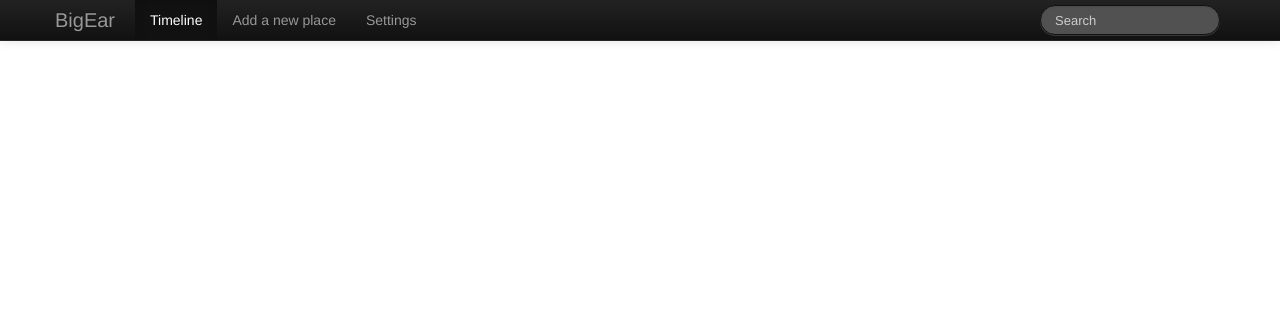
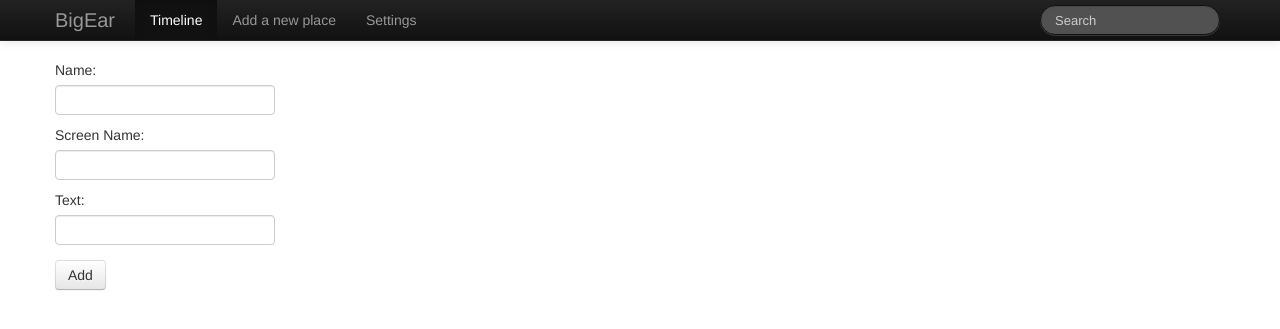
Before and after one commit to ciheul/ciheul, a Django app: template ciheul/templates/base.html in a window 1280 px wide. Shown: the top 329 px of the page. Run offline with Django 3.2, Linux system fonts and the light colour scheme; the template is opened without the code that fills it: most values are stand-ins (such as "Sample title", 1, 10 or a date in 2020); parts of the project's set-up code (start-up, migrations or seed data) failed here and were passed over; some libraries are stand-ins or nearby versions.

Commit message:
simple create and read operation

```diff
--- a/ciheul/bigear/api.py
+++ b/ciheul/bigear/api.py
@@ -7,6 +7,7 @@ from bigear import models
 class ReportResource(MainResource, ModelResource):
     class Meta:
         queryset = models.Report.objects.all()
+        list_allow_methods = ['get', 'post']
         resource_name = 'report'
         include_resource_uri = False
         excludes = ['id']
--- a/ciheul/dirban/api.py
+++ b/ciheul/dirban/api.py
@@ -1,7 +1,7 @@
 from tastypie.resources import ModelResource
 from tastypie.authorization import Authorization
+from ciheul.common import MainResource
 from dirban import models
-from ciheul.common import MainResource
 
 
 class BusinessResource(MainResource, ModelResource):
--- a/ciheul/settings.py
+++ b/ciheul/settings.py
@@ -178,3 +178,5 @@ LOGGING = {
         },
     }
 }
+
+APPEND_SLASH = True
--- a/ciheul/static/js/app/bigear/models.js
+++ b/ciheul/static/js/app/bigear/models.js
@@ -6,6 +6,6 @@ app.Report = Backbone.Model.extend({
 
 
 app.Timeline = Backbone.Collection.extend({
-  url: '/report',
+  url: '/report/',
   model: app.Report,
 });
--- a/ciheul/static/js/app/bigear/views.js
+++ b/ciheul/static/js/app/bigear/views.js
@@ -24,6 +24,24 @@ app.TimelineView = Backbone.View.extend({
     this.listenTo(this.collection, 'reset', this.render);
   },
 
+  events: {
+    'click #add': 'addReport'
+  },
+
+  addReport: function(e) {
+    e.preventDefault();
+
+    var formData = {};
+    console.log("debug");
+    $('#addReport div').children('input').each(function(i, el) {
+      if ($(el).val() !== '') {
+        formData[el.id] = $(el).val();
+      }
+    });
+
+    this.collection.create(formData);
+  },
+
   render: function() {
     this.collection.each(function(item) {
       this.renderReport(item);
--- a/ciheul/templates/base.html
+++ b/ciheul/templates/base.html
@@ -37,7 +37,18 @@
   </div>
 
   <div class="container">
-    <div class="timeline"></div>
+    <div class="timeline">
+      <form id="addReport" action="#">
+      <div>
+        <label for="name">Name: </label><input id="name" type="text" />
+        <label for="screen_name">Screen Name: </label><input id="screen_name" type="text" />
+        <label for="text">Text: </label><input id="text" type="text" />
+        <label for="is_like"></label><input id="is_like" type="hidden" value="false"/>
+        <label for="num_likes"></label><input id="num_likes" type="hidden" value=0 />
+        <button id="add" class="btn">Add</button>
+      </div>
+    </form>
+    </div>
   </div>
 
   <script src="//cdnjs.cloudflare.com/ajax/libs/jquery/2.0.3/jquery.min.js"></script>
@@ -52,10 +63,14 @@
   </script>
 
   <script type="text/template" id="report-template">
-    <p><%= created_at %></p>
+    <% if (typeof(created_at) !== 'undefined') { %>
+      <p><%= created_at %></p>
+    <% } %>
     <p><strong><%= name %></strong> (@<%= screen_name %>)</p>
     <p><%= text %></p>
-    <p><%= num_likes %> Joss!</p>
+    <% if (is_like === 'true') { %>
+      <p><%= num_likes %> Joss!</p>
+    <% } %>
     <hr />
   </script>
 
```
